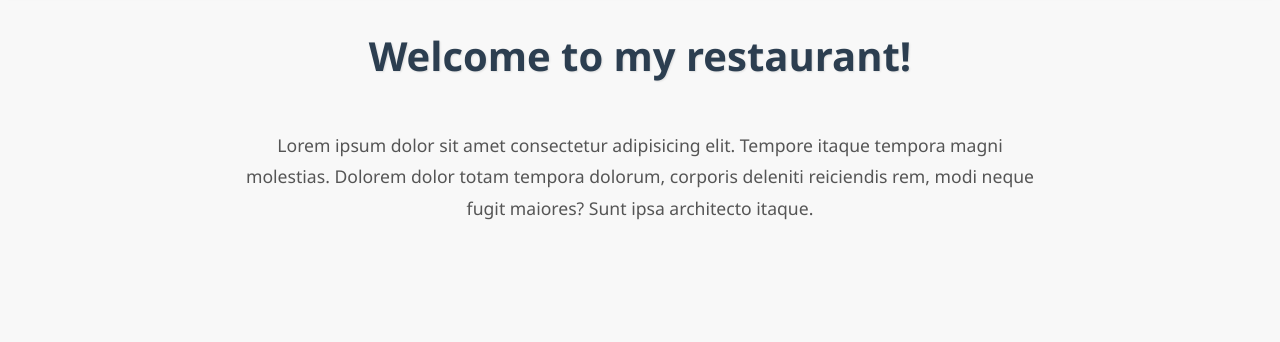
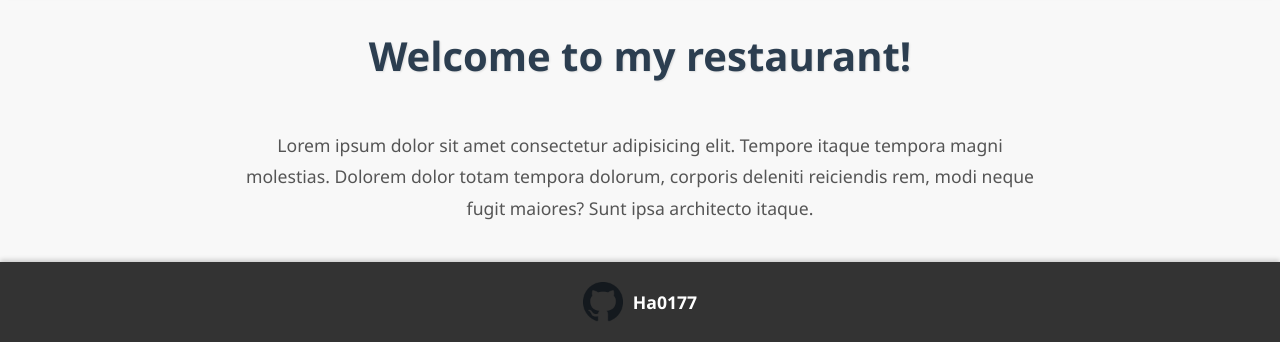
Before and after one commit to Ha0177/Restaurant-Page, a website built with webpack: page src/template.html in a window 1280 px wide. Shown: the part 813-1155 px from the top of the page. Before the commit the page ends 1075 px from the top, so only its background shows below. Built offline with nearby package versions, Linux system fonts and the light colour scheme.

Commit message:
Add footer

```diff
--- a/src/index.js
+++ b/src/index.js
@@ -2,8 +2,16 @@ import "./style.css";
 import { loadHome } from "./home-module.js";
 import { loadMenu } from "./menu-module.js";
 import { loadContact } from "./contact-module.js";
+import githubLogo from "./github-logo.svg.png";
 
 loadHome();
+
+const footerLink = document.querySelector("footer a");
+const githubLogoImg = document.createElement("img");
+githubLogoImg.src = githubLogo;
+githubLogoImg.alt = "GitHub Logo";
+githubLogoImg.classList.add("github-logo");
+footerLink.prepend(githubLogoImg);
 
 (function tabSwitcher() {
     const homeBtn = document.querySelector("#home")
--- a/src/style.css
+++ b/src/style.css
@@ -120,3 +120,35 @@ nav button.active {
     line-height: 1.6;
     max-width: 250px;
 }
+
+footer {
+    width: 100%;
+    background-color: #333;
+    color: white;
+    padding: 20px 0;
+    text-align: center;
+    margin-top: auto;
+    box-shadow: 0 -2px 5px rgba(0, 0, 0, 0.2);
+}
+
+footer a {
+    color: white;
+    text-decoration: none;
+    display: flex;
+    align-items: center;
+    justify-content: center;
+    gap: 10px;
+    font-size: 1.1em;
+    font-weight: 900;
+}
+
+.github-logo {
+    width: 40px;
+    height: 40px;
+    transition: transform 0.3s ease-in-out;
+}
+
+.github-logo:hover,
+footer a:hover {
+    transform: scale(1.1);
+}
--- a/src/template.html
+++ b/src/template.html
@@ -19,5 +19,11 @@
 
     </div>
 
+    <footer>
+        <a href="https://github.com/Ha0177" target="_blank" rel="noopener noreferrer">
+            <span>Ha0177</span>
+        </a>
+    </footer>
+
 </body>
 </html>
```
Also changed, not shown: src/github-logo.svg.png (added).
